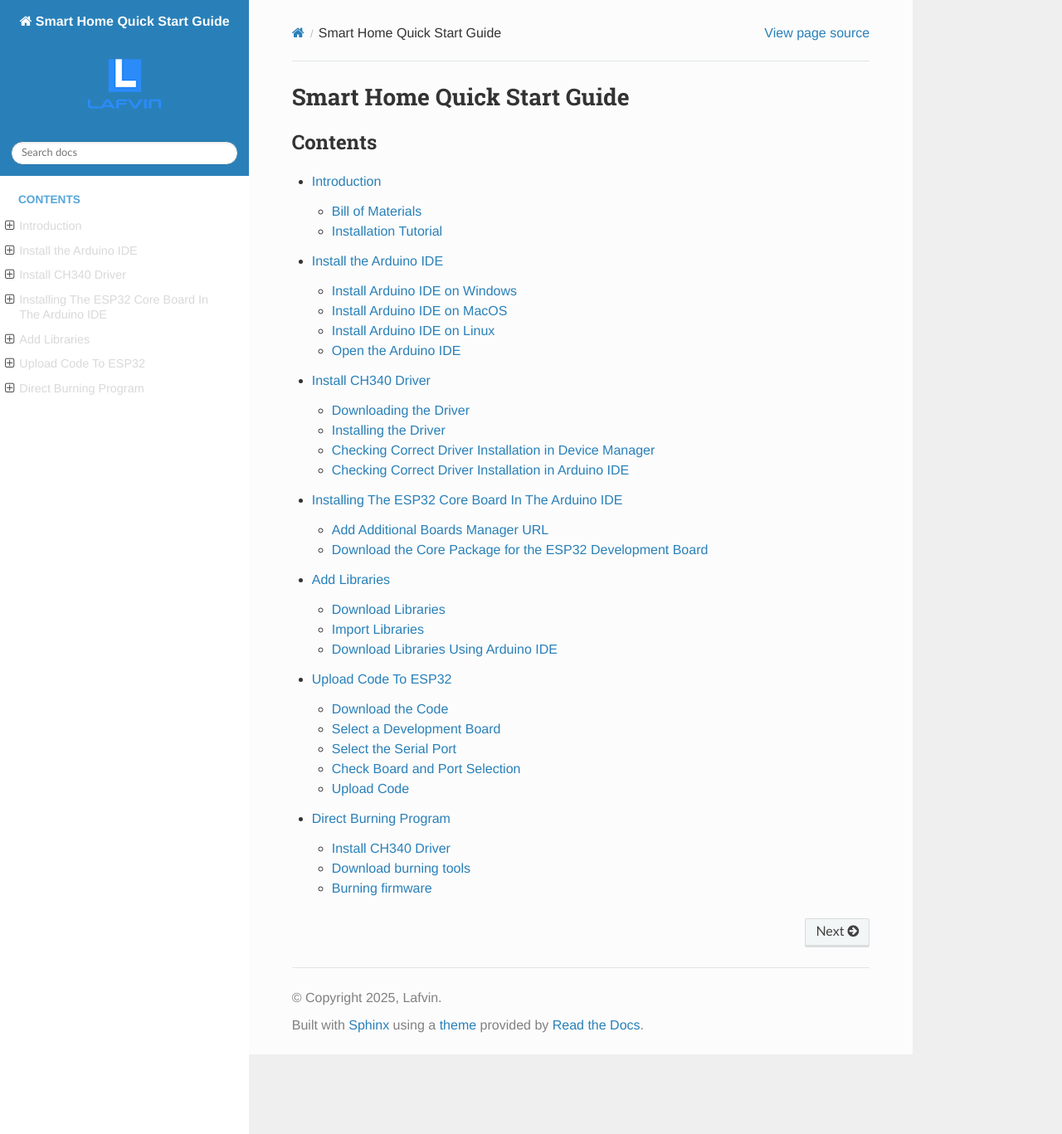
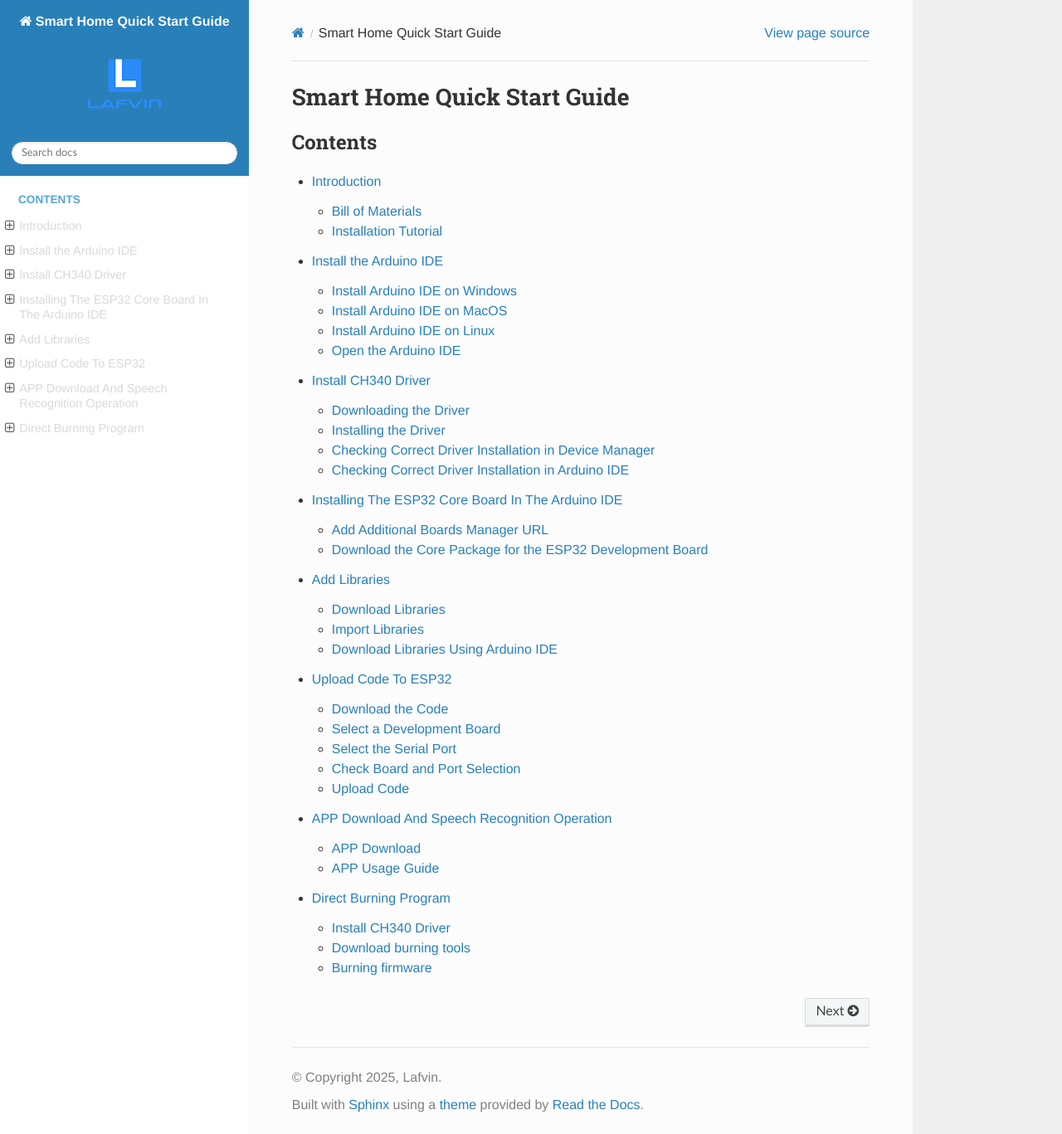
Before and after one commit to COLA508/Lafvin_Smart_Home-UsingTutorials, a Sphinx documentation site: the page built from docs/source/index.rst, in a window 1280 px wide and 1367 px high. Shown: the whole window at 83% size. Built offline with Sphinx 7.4.7 and the Read the Docs theme 3.1.0, drawn with Linux system fonts in a browser that asks for light colours.

Commit message:
Update index.rst

```diff
--- a/docs/source/index.rst
+++ b/docs/source/index.rst
@@ -11,4 +11,5 @@ Smart Home Quick Start Guide
    install_ESP32
    add_libraries
    Upload_code_to_ESP32
+   APP_download_and_use
    Direct_burning_program
```
